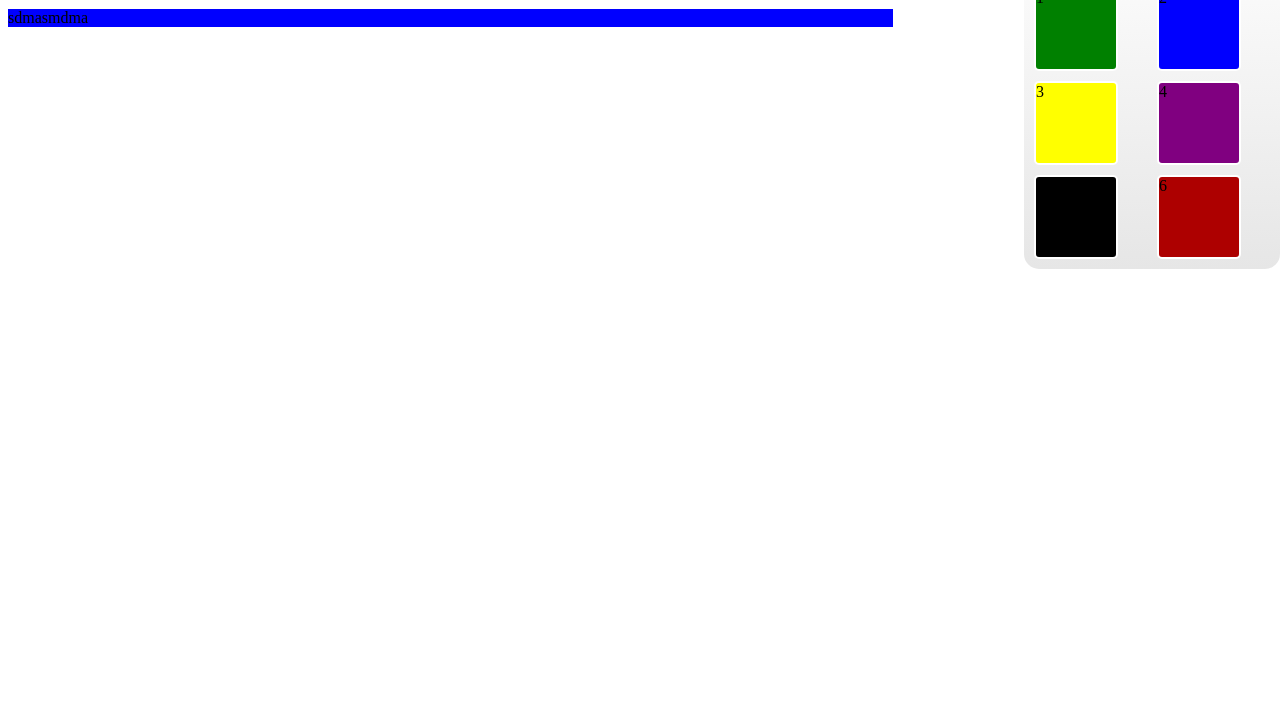
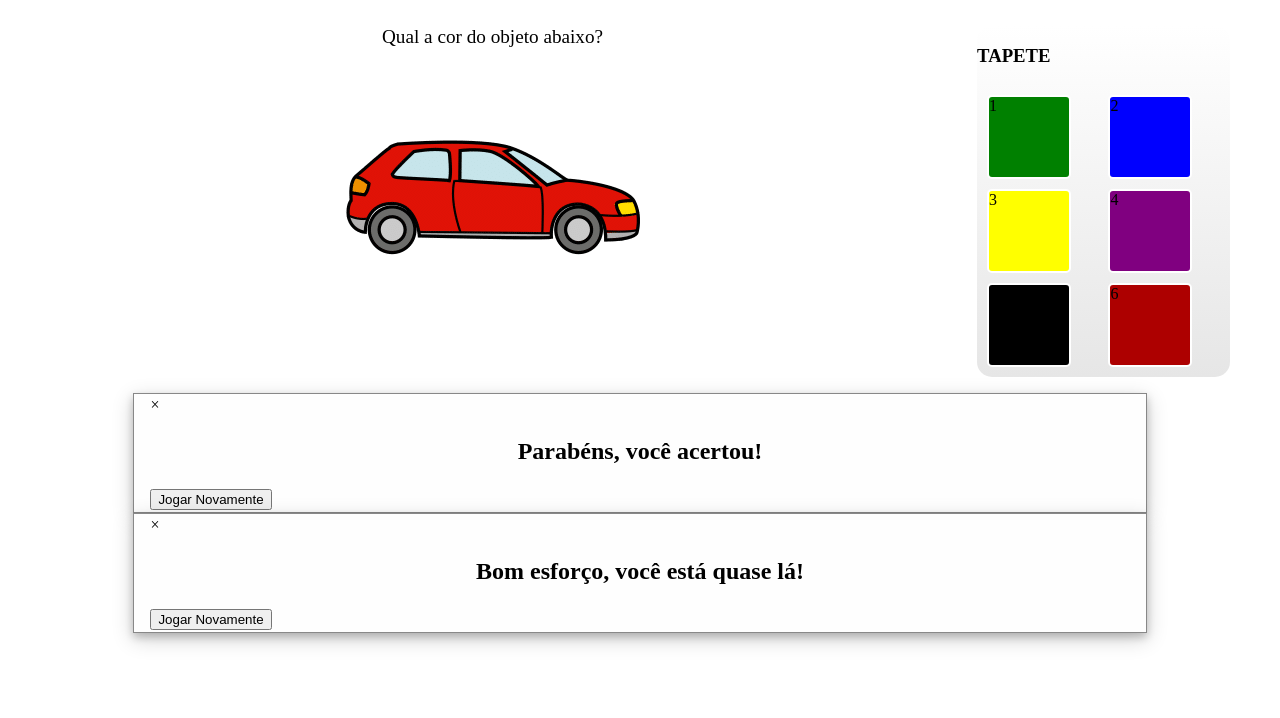
Before and after one commit to 2023M8T1Inteli/grupo1, a plain HTML site: page src/frontend/pages/jogo.html in a window 1280 px wide. Shown: the part 82-800 px from the top of the page. Drawn offline with Linux system fonts and the light colour scheme.

Commit message:
criação dos elementos da atividade

```diff
--- a/src/frontend/css/jogo.css
+++ b/src/frontend/css/jogo.css
@@ -15,10 +15,13 @@ img.avatar {
   border-radius: 10%;
 }
 
+/* Estilos para a opção 'Sair' */
 #sair {
   margin: 0 6vh 0 2vh;
   display: flex;
   flex-direction: row;
+  font-size: 20px;
+
 }
 
 /* Estilos para o corpo do tapete */
@@ -27,14 +30,32 @@ img.avatar {
   flex-direction: column;
 }
 
-/* #main-container{
+#middle {
   display: flex;
-} */
+  flex-direction: row;
+  justify-content: space-evenly;
+  background-color: #fff;
+  width: 100%;
+  height: 100%;
+  margin-bottom: 2vh;
+}
+
+#pergunta{
+  text-align: center;
+  font-size: larger;
+
+}
+
+#objeto-img{
+  display: flex;
+  justify-content: center;
+  align-items: center;
+}
 
 #tapete-lateral {
   height: auto;
   width: 20%;
-  position: absolute;
+
   right: 0;
   top: 0;
   border-radius: 15px; /* Bordas arredondadas */
@@ -64,5 +85,42 @@ img.avatar {
 #cenario{
   float: left;
   width: 70%;
-  background-color: blue;
 }
+
+/* Modal Header */
+.modal-header {
+  padding: 2px 16px;
+}
+
+/* Modal Body */
+.modal-body {
+  padding: 2px 16px;
+  display: flex;
+  align-items: center;
+  align-content: center;
+  justify-content: center;
+}
+
+/* Modal Footer */
+.modal-footer {
+  padding: 2px 16px;
+}
+
+/* Modal Content */
+.modal-content {
+  position: relative;
+  background-color: #fefefe;
+  margin: auto;
+  padding: 0;
+  border: 1px solid #888;
+  width: 80%;
+  box-shadow: 0 4px 8px 0 rgba(0,0,0,0.2),0 6px 20px 0 rgba(0,0,0,0.19);
+  animation-name: animatetop;
+  animation-duration: 0.4s
+}
+
+/* Add Animation */
+@keyframes animatetop {
+  from {top: -300px; opacity: 0}
+  to {top: 0; opacity: 1}
+}
--- a/src/frontend/pages/jogo.html
+++ b/src/frontend/pages/jogo.html
@@ -9,17 +9,27 @@
     <link rel="stylesheet" href="../css/jogo.css" />
   </head>
   <body>
+
     <div id="header">
       <!-- Botão "Sair" -->
       <div id="sair">
         <div class="imgcontainer">
           <img src="../img/voltar.png" alt="Avatar" class="avatar" />
         </div>
-        <h2>Sair</h2>
+        <div class="header-button-text">
+          <h2>Sair</h2>
+        </div>
       </div>
     </div>
-    <div id="main-container">
-      <div id="cenario">sdmasmdma</div>
+    <div id="middle">
+      <div id="cenario">
+        <div id="pergunta">
+          Qual a cor do objeto abaixo?
+        </div>
+        <div id="objeto-img">
+          <img src="../img/carro-aacd.png" alt="">
+        </div>
+      </div>
       <div id="tapete-lateral">      <!-- Tapete lateral com cores -->
         <div
           id="tapete"
@@ -99,5 +109,30 @@
         </div>
       </div></div>
     </div>
+
+    <div id="right-answer-modal" class="modal-content">
+      <div class="modal-header">
+        <span class="close">&times;</span>
+      </div>
+      <div class="modal-body">
+        <h2>Parabéns, você acertou!</h2>
+      </div>
+      <div class="modal-footer">
+        <button>Jogar Novamente</button>
+      </div>
+    </div>
+
+
+    <div id="wrong-answer-modal" class="modal-content">
+      <div class="modal-header">
+        <span class="close">&times;</span>
+      </div>
+      <div class="modal-body">
+        <h2>Bom esforço, você está quase lá!</h2>
+      </div>
+      <div class="modal-footer">
+        <button>Jogar Novamente</button>
+      </div>
+    </div>
   </body>
 </html>
```
Also changed, not shown: src/frontend/img/carro-aacd.png (added).
